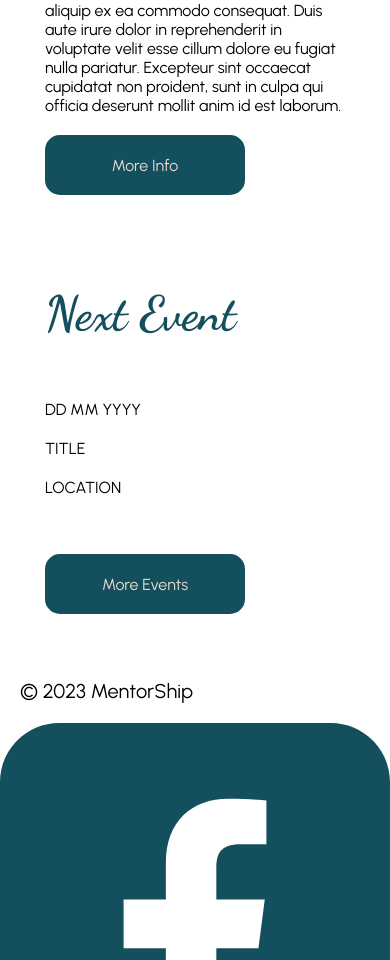
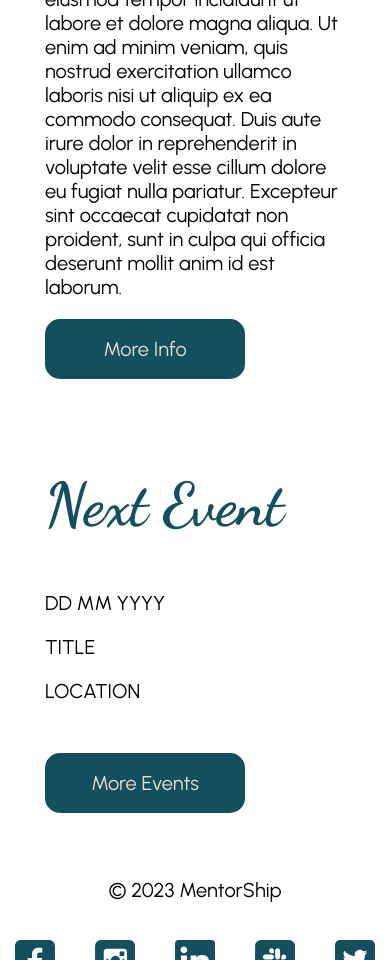
Before and after one commit to SheCodesAus/layer_8_victory_frontend_bris_2023, a React (Vite) app: page / in a window 390 px wide. Shown: the part 1040-2000 px from the top of the page. Built offline with nearby package versions, Linux system fonts and the light colour scheme.

Commit message:
footer responsiveness

```diff
--- a/src/components/Footer/Footer.css
+++ b/src/components/Footer/Footer.css
@@ -0,0 +1,102 @@
+@import url('https://fonts.googleapis.com/css2?family=Urbanist:ital,wght@0,100;0,200;0,300;0,400;0,500;0,600;0,700;0,800;0,900;1,100;1,200;1,300;1,400;1,500;1,600;1,700;1,800;1,900&display=swap');
+@import url('https://fonts.googleapis.com/css2?family=Dancing+Script:wght@400;500;600;700&display=swap');
+
+* {
+    margin: 0;
+    padding: 0;
+    box-sizing: border-box;
+    text-decoration: none;
+    border: none;
+    outline: none;
+    scroll-behavior: smooth;
+    font-family: 'Urbanist', sans-serif;
+    /* font-family: 'Dancing Script', cursive; */
+}
+
+:root {
+    --bg-color: #f3f6f4;
+    --text-color: #000000;
+    --dark-blue: #134f5c;
+    --light-blue: #45818e;
+    --cream: #eadbd1;
+    --pink: #e7cdda;
+}
+
+html {
+    font-size: 62.5%;
+    overflow-x: hidden;
+}
+
+section.footer {
+    position: absolute;
+    right: 0;
+    left: 0;
+    z-index: 1;
+    display: flex;
+    flex-direction: column;
+    align-items: center;
+}
+
+.footer-text {
+    display: flex;
+}
+
+.footer-text p {
+    margin: 20px 0px 0px 0px;
+}
+
+footer {
+    height: 9rem;
+    bottom: 0;
+    left: 0;
+    width: 100%;
+    padding: 1.2rem 9%;
+    display: flex;
+    align-items: flex-end;
+    justify-content: center;
+}
+
+footer a {
+    margin-left: 4rem;
+    position: relative;
+    /* padding-bottom: 4rem; */
+}
+
+#facebook {
+    margin-left: 0;
+}
+
+.icon {
+    display: flex;
+    height: 40px;
+}
+
+@media (max-width: 1120px) {
+    section.footer {
+        margin-top: 70px;
+    }
+}
+
+@media (max-width: 1000px) {
+    section.footer {
+        margin-top: 150px;
+    }
+}
+
+@media (max-width: 850px) {
+    section.footer {
+        margin-top: 200px;
+    }
+}
+
+@media (max-width: 800px) {
+    section.footer {
+        margin-top: 220px;
+    }
+}
+
+@media (max-width: 768px) {
+    section.footer {
+        margin-top: 0px;
+    }
+}
```
